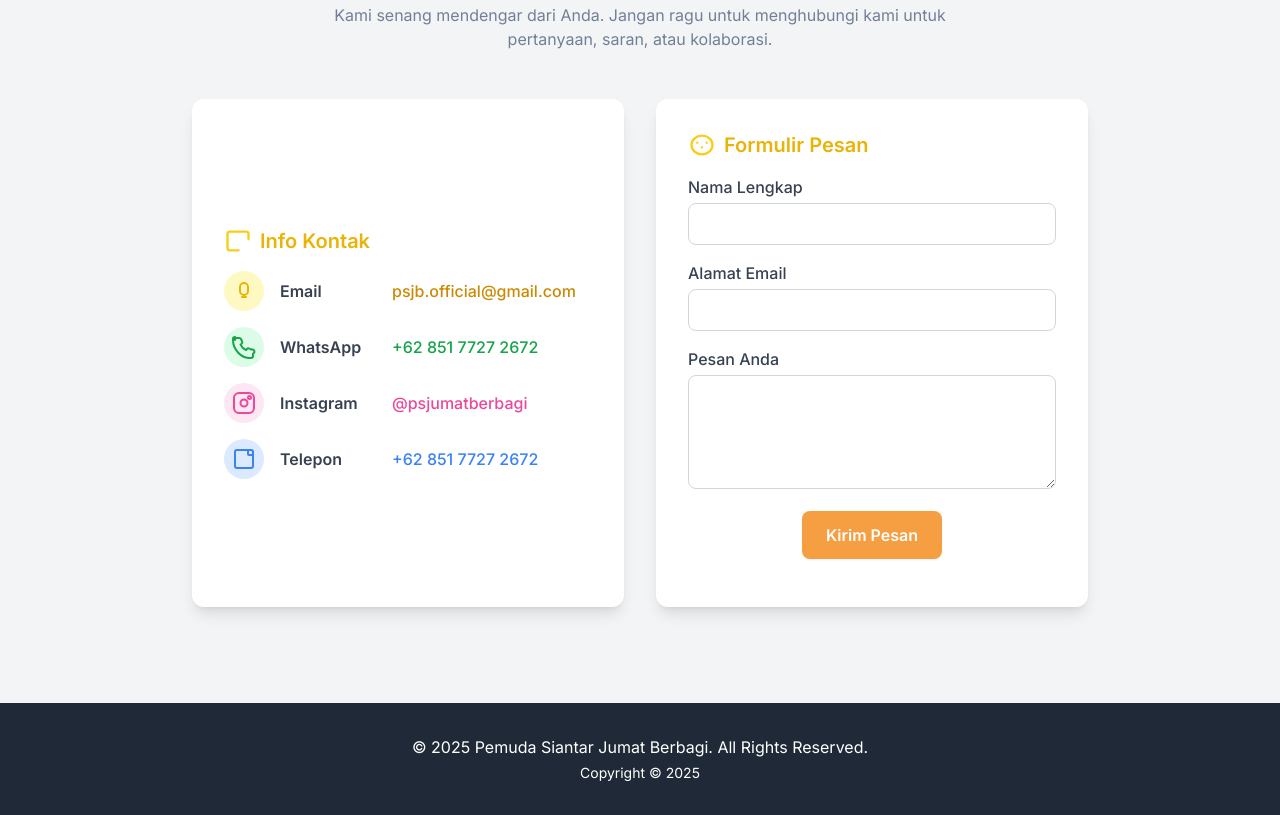
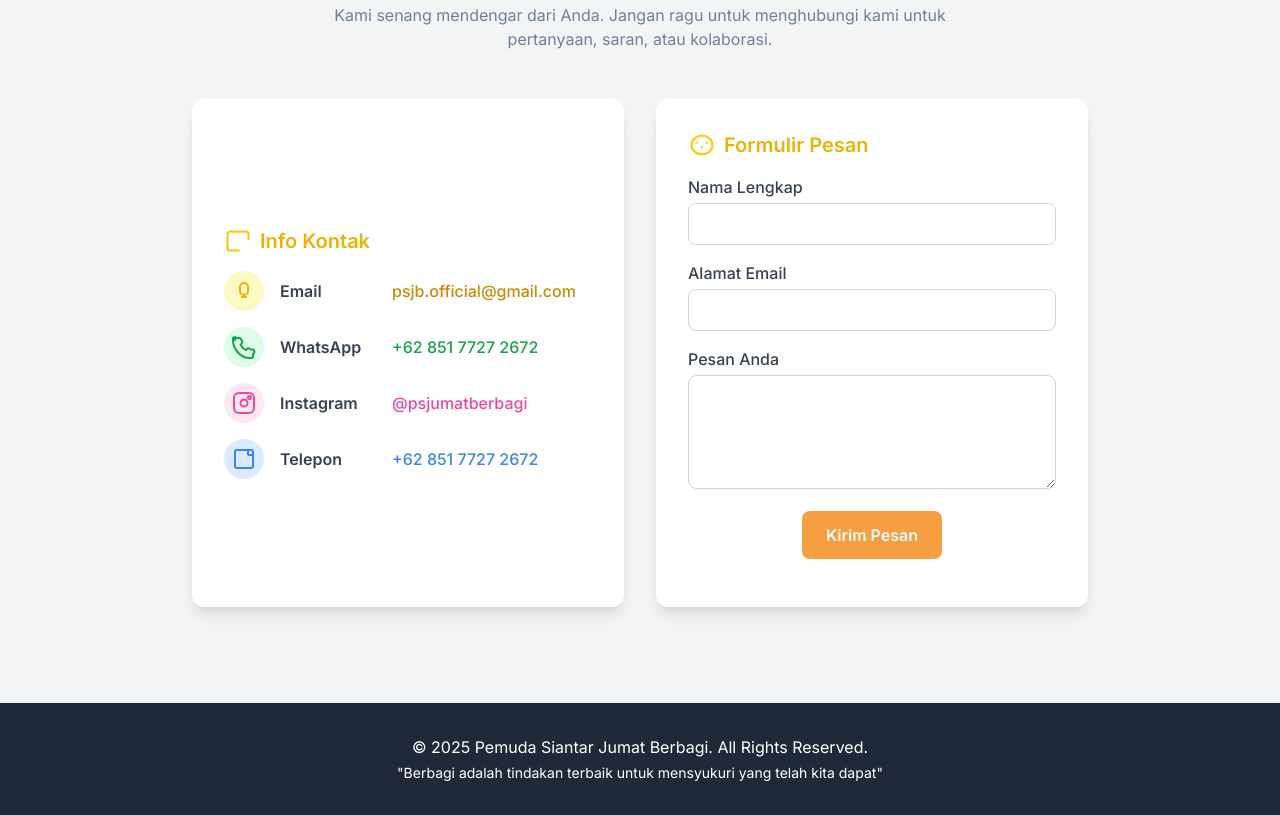
Before and after one commit to eckopraptono/psjb.web, a plain HTML site: page index.html in a window 1280 px wide. Shown: the part 3640-4455 px from the top of the page. Drawn offline with nearby package versions, Linux system fonts and the light colour scheme.

Commit message:
index.html

```diff
--- a/index.html
+++ b/index.html
@@ -524,7 +524,7 @@
     <footer class="bg-gray-800 text-white py-8">
         <div class="container mx-auto px-6 text-center">
             <p>&copy; <span id="currentYear"></span> Pemuda Siantar Jumat Berbagi. All Rights Reserved.</p>
-            <p class="text-sm mt-1">Copyright © 2025 </p>
+            <p class="text-sm mt-1">"Berbagi adalah tindakan terbaik untuk mensyukuri yang telah kita dapat" </p>
         </div>
     </footer>
 
```
